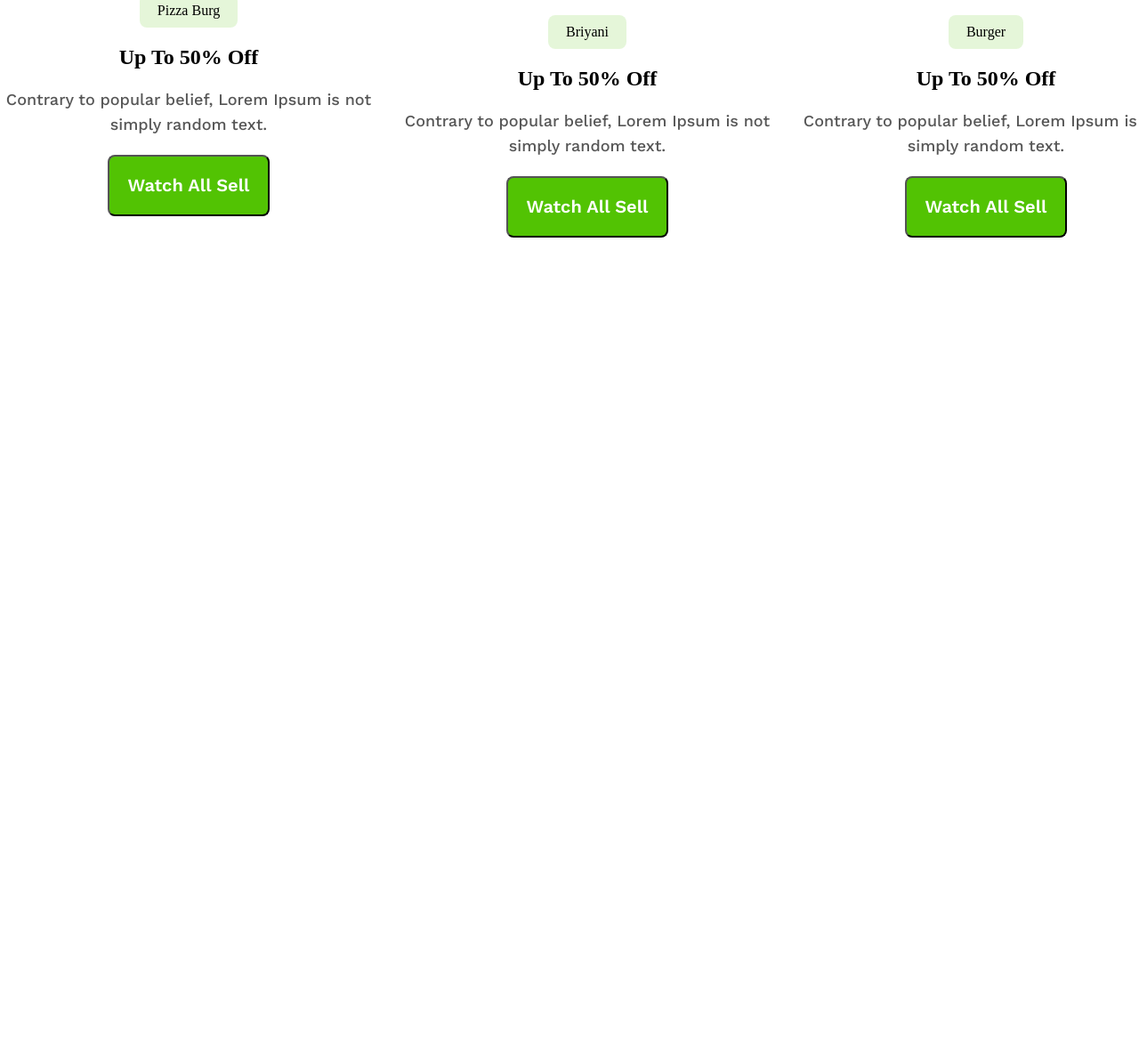
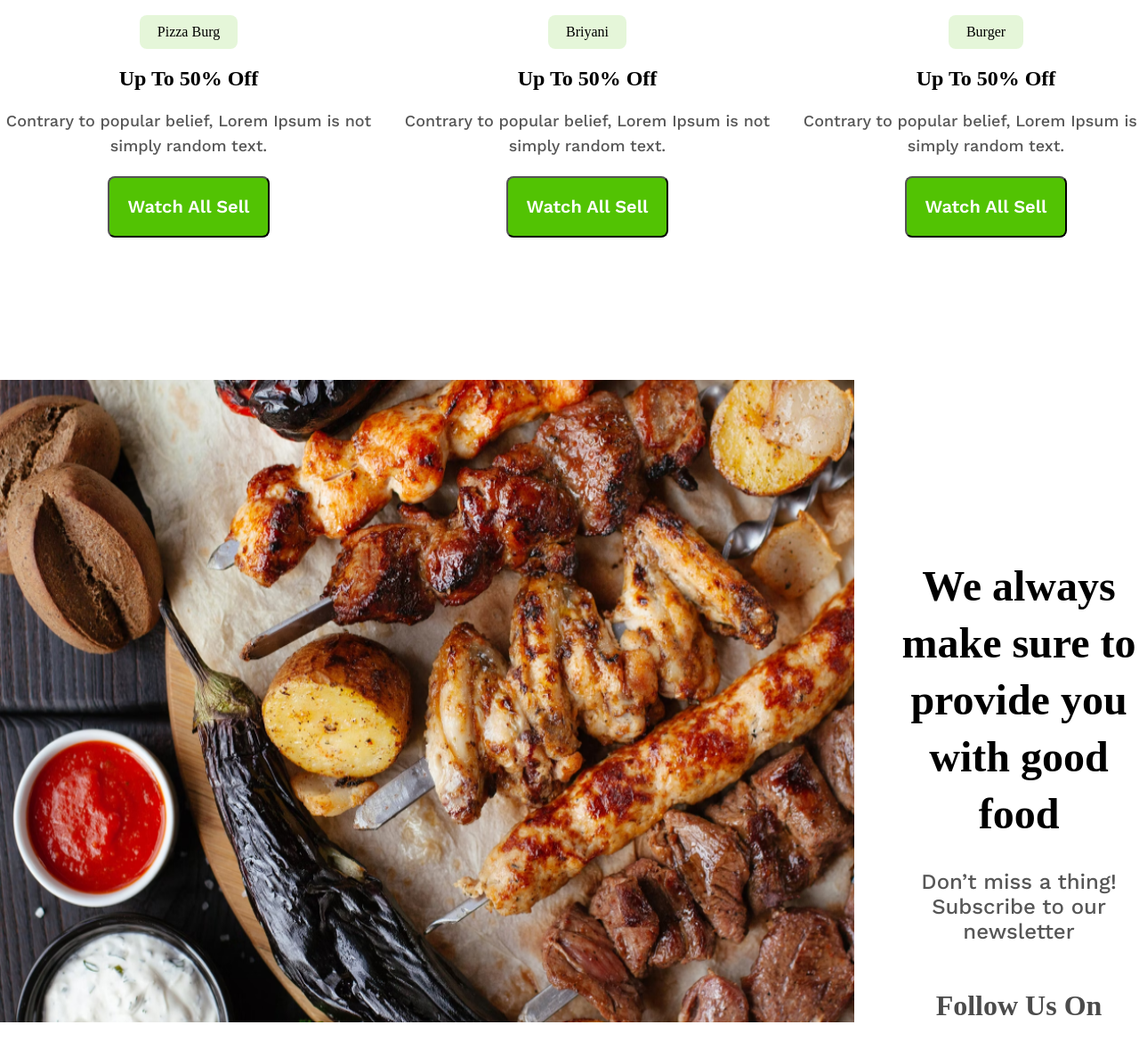
Before and after one commit to foisal-ahmed07/food-resturent-project, a plain HTML site: page index.html in a window 1280 px wide. Shown: the part 1557-2745 px from the top of the page at 89% size. Before the commit the page ends 1984 px from the top, so only its background shows below. Drawn offline with nearby package versions, Linux system fonts and the light colour scheme.

Commit message:
2nd page done

```diff
--- a/index.html
+++ b/index.html
@@ -25,7 +25,7 @@
       </div>
 
     <div class="card-container">
-      <div class="card">
+      <div style="margin-top: 47px;" class="card">
         <div class="image-box"> <img src="assets/pizza.png" alt="pizza"></div>
         <div class="shop">
           <span>Pizza Burg</span>
@@ -62,5 +62,19 @@
     </div>
   </section>
 
+ <section id="page3">
+      <div class="box-content">
+
+          <div class="image-kabab"> <img src="assets/foods.png" alt="kabab">
+            <div class="detail">
+              <h1 class="head1">We always make sure to provide you with good food</h1>
+              <p class="pra">Don’t miss a thing! Subscribe to our newsletter</p>
+              <h2 class="head2">Follow Us On</h2> </div> </div>
+
+      <div class="icon"></div>
+      </div>
+ </section>
+
+
 </body>
 </html>
--- a/style/style.css
+++ b/style/style.css
@@ -134,8 +134,8 @@ opacity: 0.7;
 }
 
 .card-container button{
-    border-radius: 8px;
-    color: rgb(255, 255, 255);
+border-radius: 8px;
+ color: rgb(255, 255, 255);
 font-family: Work Sans;
 font-size: 20px;
 font-weight: 600;
@@ -146,3 +146,53 @@ text-align: center;
 cursor: pointer;
 background: rgb(82, 195, 3);
 }
+
+#page3 .image-kabab{
+    width: auto;
+    /* height: 671px; */
+    margin-bottom: 50px ;
+    display: flex;
+
+}
+
+#page3 .box-content .detail{
+    margin-left: 50px;
+    float:right ;
+    margin-top: 200px;
+    justify-content: center;
+    text-align: center;
+    align-items: center;
+
+}
+
+#page3 .box-content .image-kabab .detail .head1{
+    font-size: 48px;
+    font-weight: 700;
+    line-height: 64px;
+    margin-bottom: 30px;
+}
+
+#page3 .box-content .image-kabab .detail .pra{
+    color: rgb(16, 16, 16);
+font-family: Work Sans;
+font-size: 24px;
+font-weight: 500;
+line-height: 28px;
+letter-spacing: 0%;
+text-align: center;
+opacity: 0.7;
+}
+
+#page3 .box-content .image-kabab .detail .head2{
+    font-size: 32px;
+font-weight: 600;
+line-height: 38px;
+letter-spacing: 0%;
+text-align: center;
+opacity: 0.7;
+margin-top: 50px;
+}
+
+#page3 .box-content .icon{
+
+}
```
